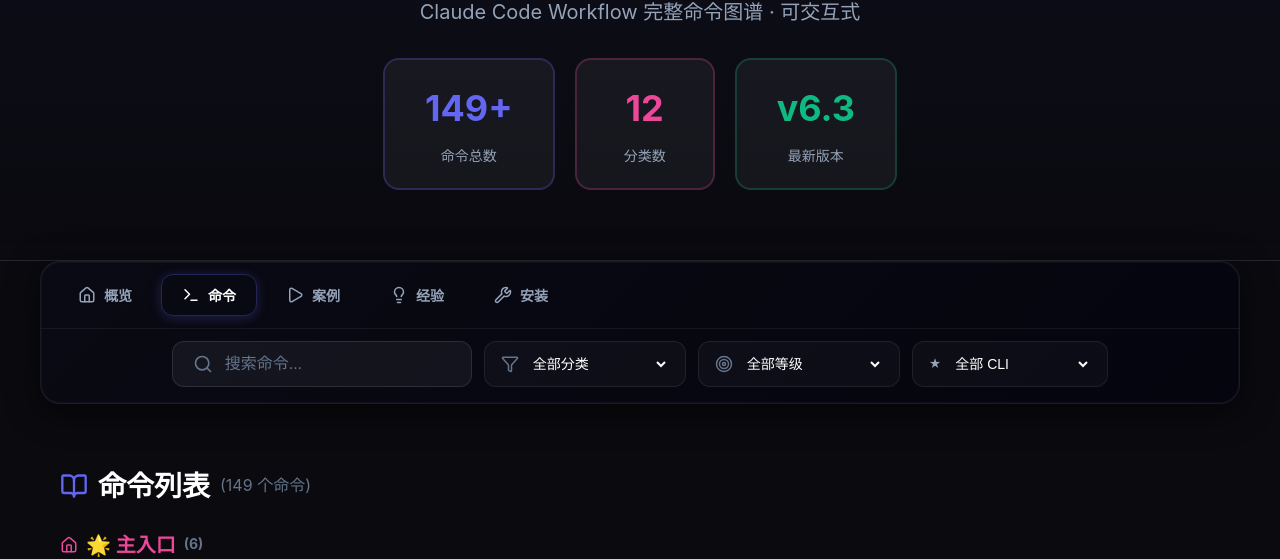
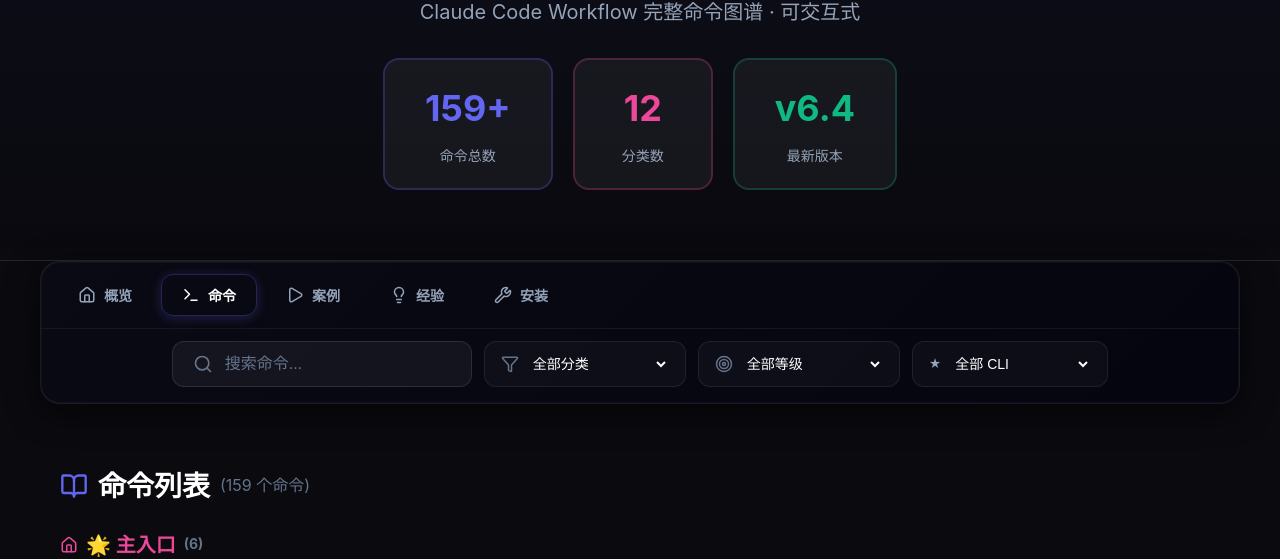
Before and after one commit to zhao-wuyan/ccw-command-explorer, a React (Vite) app: page / in a window 1280 px wide. Shown: the part 129-688 px from the top of the page. Built offline with nearby package versions, Linux system fonts and the light colour scheme.

Commit message:
暂存 Co-authored-by: monkeycode-ai <monkeycode-ai@chaitin.com>

```diff
--- a/src/data/commands.ts
+++ b/src/data/commands.ts
@@ -239,7 +239,7 @@
     date: '2026-02',
     version: 'v6.3',
     title: '4级工作流',
-    desc: '当前最新版本',
+    desc: 'UI设计工作流上线',
     color: COLORS.accent3,
     commands: 75,
     detail: {
@@ -257,6 +257,37 @@
         '/workflow:test-cycle-execute'
       ],
       usage: '4级工作流让复杂度选择更清晰！还有全新的 UI 设计工作流！'
+    }
+  },
+  {
+    date: '2026-02',
+    version: 'v6.4',
+    title: '团队协作架构',
+    desc: '当前最新版本',
+    color: COLORS.accent5,
+    commands: 95,
+    detail: {
+      version: 'v6.4',
+      highlights: [
+        'Team-Worker 代理架构',
+        '动态角色生成',
+        '团队生命周期多版本演进',
+        'CSV Wave 规划执行'
+      ],
+      newCommands: [
+        '/team-coordinate',
+        '/team-coordinate-v2',
+        '/team-lifecycle-v3',
+        '/team-lifecycle-v4',
+        '/team-lifecycle-v5',
+        '/team-executor',
+        '/team-executor-v2',
+        '/team-iterdev',
+        '/team-roadmap-dev',
+        '/workflow:wave-plan',
+        '/csv-wave-pipeline'
+      ],
+      usage: '团队协作架构大升级！新增 team-worker 代理架构，支持动态角色生成和多种生命周期版本选择！'
     }
   },
 ];
@@ -799,13 +830,45 @@
     detail: '持续迭代：架构师设计→开发者写代码→测试→审查，发现质量问题自动退回修改。跨Sprint累积经验，越做越聪明',
     usage: '需要多轮迭代、持续交付的功能开发'
   },
-  { cmd: '/team-lifecycle', desc: '团队全生命周期 - spec/impl/test', status: 'stable', category: 'skill', cli: 'claude', addedInVersion: 'v6.2',
-    detail: '8个角色分工：分析师调研→作家写文档→评论员挑刺→规划师拆任务→执行者写代码→测试→审查。三种模式：只写文档/只写代码/完整流程',
+  { cmd: '/team-lifecycle', desc: '团队全生命周期 - spec/impl/test (默认使用最新版本)', status: 'stable', category: 'skill', cli: 'claude', addedInVersion: 'v6.2',
+    detail: '完整团队工作流：需求分析→文档编写→规划→执行→测试→审查。自动使用最新的 team-lifecycle 版本',
     usage: '大项目从0到1，需要完整的需求→设计→开发→测试流程'
   },
-  { cmd: '/team-lifecycle-v2', desc: '团队全生命周期 v2 - 增强版', status: 'stable', category: 'skill', cli: 'claude', addedInVersion: 'v6.3',
-    detail: '比v1增强：12个角色(含前端专用)、支持前端流水线、跨角色知识积累(wisdom)、会话暂停恢复。自动检测前端任务，切换到前端专用流程',
-    usage: '大型全栈项目，需要前后端并行开发，或者需要暂停/恢复工作'
+  { cmd: '/team-lifecycle-v3', desc: '团队全生命周期 v3 - 8角色协作', status: 'stable', category: 'skill', cli: 'claude', addedInVersion: 'v6.3',
+    detail: '8个角色：协调者、分析师、作家、评论员、规划师、执行者、测试员、审查员。支持按需加载架构师和前端开发',
+    usage: '需要完整生命周期的团队协作开发'
+  },
+  { cmd: '/team-lifecycle-v4', desc: '团队全生命周期 v4 - 优化节拍版', status: 'new', category: 'skill', cli: 'claude', addedInVersion: 'v6.4',
+    detail: '相比v3优化：内联讨论子代理、共享探索工具，规格阶段节拍从12降到6。更高效的团队协作',
+    usage: '需要更高效的生命周期开发流程'
+  },
+  { cmd: '/team-lifecycle-v5', desc: '团队全生命周期 v5 - 团队工作代理架构', status: 'new', category: 'skill', cli: 'claude', addedInVersion: 'v6.4',
+    detail: '最新架构：基于 team-worker 代理，所有工作角色共享单一代理定义，从角色规格文件加载 Phase 2-4。更灵活的角色定制',
+    usage: '需要最新的团队协作架构，支持自定义角色'
+  },
+  { cmd: '/team-coordinate', desc: '通用团队协调 - 动态角色生成', status: 'new', category: 'skill', cli: 'claude', addedInVersion: 'v6.4',
+    detail: '通用协调技能：分析任务→生成角色→派发→执行→交付。只有协调者是内置的，所有工作角色在运行时动态生成',
+    usage: '需要灵活的团队协作，角色根据任务动态生成'
+  },
+  { cmd: '/team-coordinate-v2', desc: '通用团队协调 v2 - 角色规格文件架构', status: 'new', category: 'skill', cli: 'claude', addedInVersion: 'v6.4',
+    detail: 'v2架构：使用团队工作代理和角色规格文件。工作角色作为轻量级规格文件生成，通过 team-worker 代理派发',
+    usage: '需要基于角色规格的团队协调'
+  },
+  { cmd: '/team-executor', desc: '轻量级会话执行 - 恢复并执行会话', status: 'new', category: 'skill', cli: 'claude', addedInVersion: 'v6.4',
+    detail: '轻量执行：加载现有 team-coordinate 会话→协调状态→派发工作代理→执行→交付。无分析、无角色生成，纯执行',
+    usage: '已有规划好的会话，需要恢复执行'
+  },
+  { cmd: '/team-executor-v2', desc: '轻量级会话执行 v2 - team-worker 代理', status: 'new', category: 'skill', cli: 'claude', addedInVersion: 'v6.4',
+    detail: 'v2架构：恢复 team-coordinate-v2 会话，通过 team-worker 代理执行。需要提供会话路径',
+    usage: '已有 v2 架构的会话，需要恢复执行'
+  },
+  { cmd: '/team-iterdev', desc: '团队迭代开发 - 生成器-批评者循环', status: 'new', category: 'skill', cli: 'claude', addedInVersion: 'v6.4',
+    detail: '迭代开发团队：开发者-审查者循环（最多3轮）、任务账本实时进度、共享内存跨冲刺学习、动态流水线选择增量交付',
+    usage: '需要迭代式开发，持续改进代码质量'
+  },
+  { cmd: '/team-roadmap-dev', desc: '路线图驱动开发 - 分阶段执行流水线', status: 'new', category: 'skill', cli: 'claude', addedInVersion: 'v6.4',
+    detail: '路线图驱动：协调者与用户讨论路线图→派发分阶段执行流水线（规划→执行→验证）。支持暂停/恢复',
+    usage: '需要根据路线图分阶段开发'
   },
   { cmd: '/team-planex', desc: '团队 PlanEx - 规划执行流水线', status: 'stable', category: 'skill', cli: 'claude', addedInVersion: 'v6.2',
     detail: '2人流水线：规划师边规划边派任务，执行者边收任务边写代码。规划师不等待执行完成，直接规划下一批，效率翻倍',
@@ -861,15 +924,15 @@
     detail: '自动化测试循环：①自动生成测试用例；②执行测试；③发现失败自动修复；④再测试。直到全部通过',
     usage: '功能写完了需要补测试、测试失败想自动修复'
   },
+  { cmd: '/workflow:wave-plan', desc: 'CSV Wave 规划执行 - 分批探索和执行', status: 'new', category: 'skill', cli: 'claude', addedInVersion: 'v6.4',
+    detail: 'CSV Wave流程：①分解需求生成 explore.csv；②波浪式探索代码；③综合发现生成 tasks.csv；④波浪式执行任务。支持上下文传播',
+    usage: '需要批量探索和执行任务，保持上下文连贯'
+  },
 
   // ==================== Codex 预检清单 (Prompts) ====================
   { cmd: '/prompts:prep-plan', desc: 'workflow:plan 预检清单 - 环境验证、任务质量评估、执行配置', status: 'stable', category: 'prompt', cli: 'codex', addedInVersion: 'v6.2',
     detail: '执行前检查5项：①项目环境OK吗；②目标清晰吗；③成功标准明确吗；④范围边界清楚吗；⑤有什么限制。避免执行到一半发现问题',
     usage: '重要任务执行前想确保万无一失'
-  },
-  { cmd: '/prompts:prep-loop', desc: 'ccw-loop 预检清单 - 发现上游任务、验证转换', status: 'stable', category: 'prompt', cli: 'codex', addedInVersion: 'v6.2',
-    detail: '自动找之前的规划文件：查找brainstorm、分析会话等产生的任务，验证格式正确，转换成可执行格式',
-    usage: '之前做过规划，现在想执行那些任务'
   },
   { cmd: '/prompts:prep-cycle', desc: 'parallel-dev-cycle 预检清单 - 0→1→100 迭代配置', status: 'stable', category: 'prompt', cli: 'codex', addedInVersion: 'v6.2',
     detail: '配置两阶段迭代：0→1先做出能跑的原型；1→100打磨到生产质量(测试90%通过、代码覆盖80%)',
@@ -968,6 +1031,14 @@
     detail: '自动扫描清理：废弃的工作流会话、临时文件、死代码、过时的依赖。让项目保持整洁',
     usage: '项目做久了文件变多，想清理不需要的东西'
   },
+  { cmd: '/csv-wave-pipeline', desc: 'CSV 波浪流水线 - 批量任务执行', status: 'new', category: 'skill', cli: 'codex', addedInVersion: 'v6.4',
+    detail: 'CSV驱动批量执行：读取 tasks.csv，分波次执行任务，支持进度保存和断点续传',
+    usage: '有任务清单(CSV格式)需要批量执行'
+  },
+  { cmd: '/team-lifecycle', desc: '团队全生命周期 - Codex 版', status: 'stable', category: 'skill', cli: 'codex', addedInVersion: 'v6.2',
+    detail: '完整生命周期：需求分析→架构设计→开发→测试→审查。包含多个模板文件(产品简介、PRD、架构文档、Epic模板)',
+    usage: 'Codex 环境下的完整项目开发流程'
+  },
 
 ];
 
@@ -987,6 +1058,8 @@
 // ============================================
 export const DEPRECATED_COMMANDS = [
   { old: '/task:replan', newCmd: '/workflow:replan', reason: '命令整合' },
+  { old: '/prompts:prep-loop', newCmd: null, reason: '预检清单文件已移除' },
+  { old: '/team-lifecycle-v2', newCmd: '/team-lifecycle-v5', reason: '已升级到 v5 版本，使用 team-worker 代理架构' },
 ];
 
 // ============================================
@@ -996,7 +1069,7 @@
   totalCommands: COMMANDS.length,
   claudeCount: COMMANDS.filter(c => c.cli === 'claude').length,
   codexCount: COMMANDS.filter(c => c.cli === 'codex').length,
-  latestVersion: 'v6.3',  // 当前最新版本
+  latestVersion: 'v6.4',  // 当前最新版本
   categories: Object.keys(CATEGORIES).length,
 };
 
```
Also changed, not shown: 1 other file (tests, documents, lock files or other folders).
